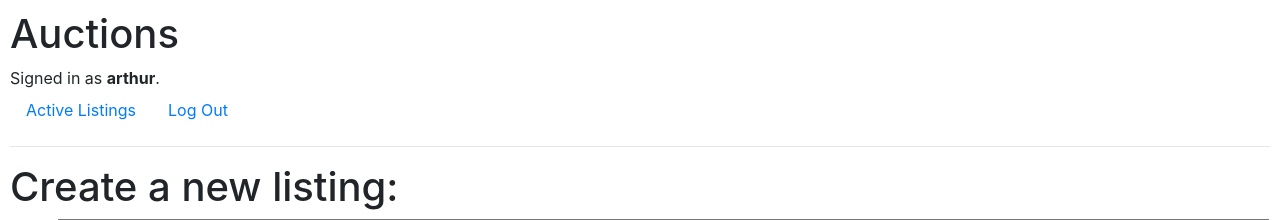
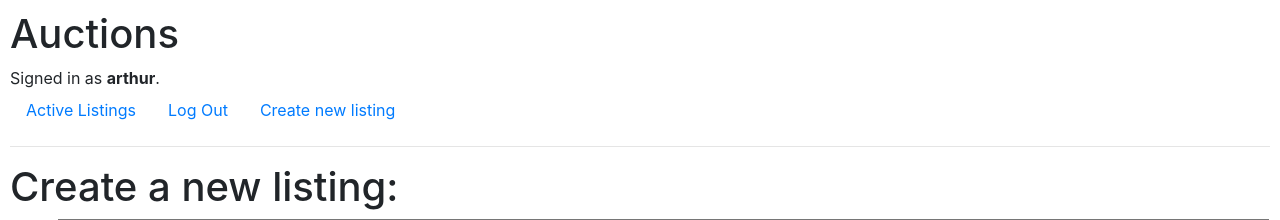
Before and after one commit to ArthurAllilaire/CS50-Web-programming, a Django app: page /new-listing in a window 1280 px wide. Shown: the top 220 px of the page. Run offline with Django 3.2, Linux system fonts and the light colour scheme; a user stored in the database is signed in; some libraries are stand-ins or nearby versions.

Commit message:
Addded link to navbar to go to url new-listing, can only make listing when logged in

```diff
--- a/commerce/auctions/templates/auctions/layout.html
+++ b/commerce/auctions/templates/auctions/layout.html
@@ -24,6 +24,9 @@
                 <li class="nav-item">
                     <a class="nav-link" href="{% url 'logout' %}">Log Out</a>
                 </li>
+                <li class="nav-item">
+                    <a class="nav-link" href="{% url 'new-listing' %}">Create new listing</a>
+                </li>
             {% else %}
                 <li class="nav-item">
                     <a class="nav-link" href="{% url 'login' %}">Log In</a>
--- a/commerce/auctions/templates/auctions/new-listing.html
+++ b/commerce/auctions/templates/auctions/new-listing.html
@@ -1,6 +1,7 @@
 {% extends "auctions/layout.html" %}
 
 {% block body %}
+{% if user.is_authenticated %}
   <h1>Create a new listing:</h1>
   <form action="{% url "new-listing" %}" method="POST" class="listing-form">
     {% csrf_token %}
@@ -27,4 +28,7 @@
       </div>
     <input type="submit" value="Create new listing">
   </form>
+{% else %}
+<h1>Please sign in or register to create a listing</h1>
+{%endif%}
 {% endblock %}
```
Also changed, not shown: commerce/db.sqlite3.
